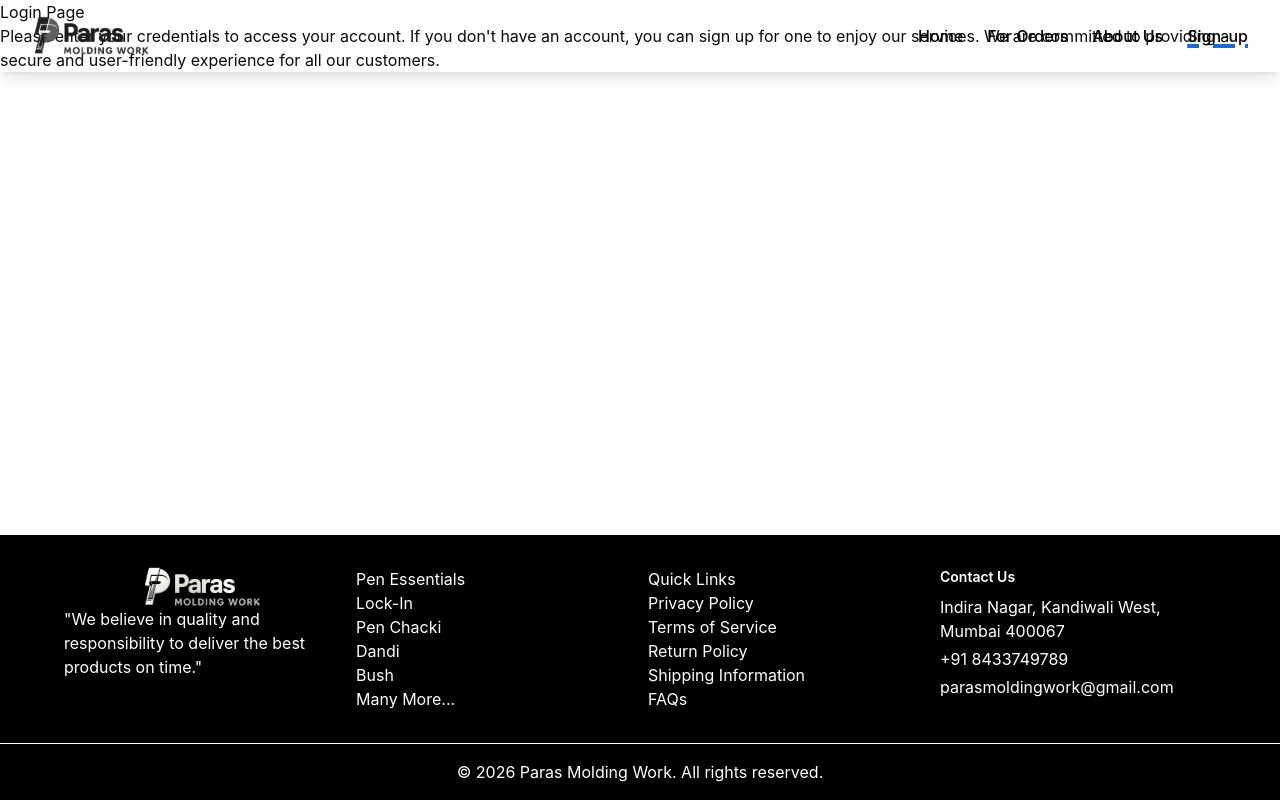
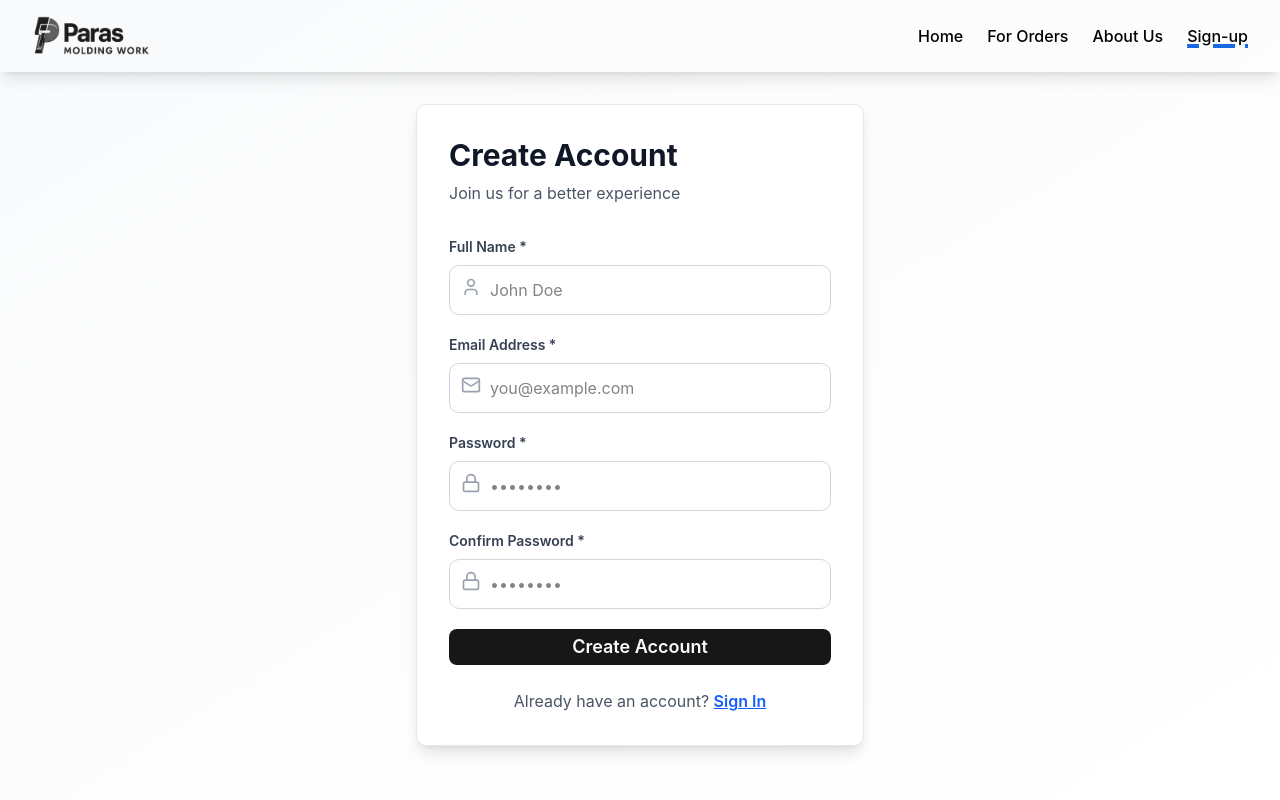
Before and after one commit to Vijay0908-lab/Molding-Web, a React (Vite) app in the folder Front-End/: page /sign-up in a window 1280 px wide. Shown: the top 800 px of the page. Built offline with nearby package versions, Linux system fonts and the light colour scheme.

Commit message:
Login page is done

```diff
--- a/Front-End/src/pages/Login.jsx
+++ b/Front-End/src/pages/Login.jsx
@@ -1,9 +1,279 @@
-function Login(){
+import { useState } from "react";
+import { Mail, Lock, User, ArrowLeft } from "lucide-react";
+import { Button } from "@/components/ui/button";
+import { useNavigate } from "react-router-dom";
+
+function Login() {
+  const navigate = useNavigate();
+  const [isLogin, setIsLogin] = useState(false);
+  const [formData, setFormData] = useState({
+    fullName: "",
+    email: "",
+    password: "",
+    confirmPassword: "",
+  });
+  const [errors, setErrors] = useState({});
+  const [isSubmitted, setIsSubmitted] = useState(false);
+
+  const handleInputChange = (e) => {
+    const { name, value } = e.target;
+    setFormData((prev) => ({
+      ...prev,
+      [name]: value,
+    }));
+    if (errors[name]) {
+      setErrors((prev) => ({
+        ...prev,
+        [name]: "",
+      }));
+    }
+  };
+
+  const validateSignup = () => {
+    const newErrors = {};
+    if (!formData.fullName.trim()) newErrors.fullName = "Full name is required";
+    if (!formData.email.trim()) {
+      newErrors.email = "Email is required";
+    } else if (!/^[^\s@]+@[^\s@]+\.[^\s@]+$/.test(formData.email)) {
+      newErrors.email = "Please enter a valid email";
+    }
+    if (!formData.password.trim()) {
+      newErrors.password = "Password is required";
+    } else if (formData.password.length < 6) {
+      newErrors.password = "Password must be at least 6 characters";
+    }
+    if (formData.confirmPassword !== formData.password) {
+      newErrors.confirmPassword = "Passwords do not match";
+    }
+    setErrors(newErrors);
+    return Object.keys(newErrors).length === 0;
+  };
+
+  const validateLogin = () => {
+    const newErrors = {};
+    if (!formData.email.trim()) {
+      newErrors.email = "Email is required";
+    } else if (!/^[^\s@]+@[^\s@]+\.[^\s@]+$/.test(formData.email)) {
+      newErrors.email = "Please enter a valid email";
+    }
+    if (!formData.password.trim()) {
+      newErrors.password = "Password is required";
+    }
+    setErrors(newErrors);
+    return Object.keys(newErrors).length === 0;
+  };
+
+  const handleSubmit = (e) => {
+    e.preventDefault();
+    if (isLogin ? validateLogin() : validateSignup()) {
+      setIsSubmitted(true);
+      setTimeout(() => {
+        navigate("/");
+        setIsSubmitted(false);
+      }, 2000);
+    }
+  };
+
+  if (isSubmitted) {
     return (
-        <div className="login-page">
-            <h1>Login Page</h1>
-            <p>Please enter your credentials to access your account. If you don't have an account, you can sign up for one to enjoy our services. We are committed to providing a secure and user-friendly experience for all our customers.</p>
+      <div className="min-h-screen bg-gradient-to-br from-blue-50 to-white flex items-center justify-center p-4 ">
+        <div className="bg-white rounded-lg shadow-2xl p-12 max-w-md w-full text-center">
+          <div className="mb-6">
+            <div className="w-16 h-16 mx-auto bg-green-100 rounded-full flex items-center justify-center">
+              <svg
+                className="w-8 h-8 text-green-600"
+                fill="none"
+                stroke="currentColor"
+                viewBox="0 0 24 24"
+              >
+                <path
+                  strokeLinecap="round"
+                  strokeLinejoin="round"
+                  strokeWidth={2}
+                  d="M5 13l4 4L19 7"
+                />
+              </svg>
+            </div>
+          </div>
+          <h2 className="text-3xl font-bold text-gray-900 mb-4">Success!</h2>
+          <p className="text-gray-600 mb-6">
+            {isLogin
+              ? "You have successfully logged in!"
+              : "Your account has been created successfully!"}
+          </p>
+          <p className="text-sm text-gray-500">
+            Redirecting you to home page...
+          </p>
         </div>
-    )
+      </div>
+    );
+  }
+
+  return (
+    <div className="min-h-screen bg-gradient-to-br from-gray-50 to-white pt-26 p-8">
+      <div className="max-w-md mx-auto">
+        <div className="bg-white rounded-lg shadow-lg p-8 border border-gray-200">
+          {/* Header */}
+          <div className="mb-8">
+            <h1 className="text-3xl font-bold text-gray-900 mb-2">
+              {isLogin ? "Welcome Back" : "Create Account"}
+            </h1>
+            <p className="text-gray-600">
+              {isLogin
+                ? "Sign in to your account"
+                : "Join us for a better experience"}
+            </p>
+          </div>
+
+          {/* Form */}
+          <form onSubmit={handleSubmit} className="space-y-5">
+            {/* Full Name - Only Show in Signup */}
+            {!isLogin && (
+              <div>
+                <label className="block text-sm font-semibold text-gray-700 mb-2">
+                  Full Name *
+                </label>
+                <div className="relative">
+                  <User
+                    className="absolute left-3 top-3 text-gray-400"
+                    size={20}
+                  />
+                  <input
+                    type="text"
+                    name="fullName"
+                    value={formData.fullName}
+                    onChange={handleInputChange}
+                    className={`w-full pl-10 pr-4 py-3 border rounded-lg focus:outline-none focus:ring-2 focus:ring-blue-600 transition ${
+                      errors.fullName ? "border-red-500" : "border-gray-300"
+                    }`}
+                    placeholder="John Doe"
+                  />
+                </div>
+                {errors.fullName && (
+                  <p className="text-red-500 text-sm mt-2">{errors.fullName}</p>
+                )}
+              </div>
+            )}
+
+            {/* Email */}
+            <div>
+              <label className="block text-sm font-semibold text-gray-700 mb-2">
+                Email Address *
+              </label>
+              <div className="relative">
+                <Mail
+                  className="absolute left-3 top-3 text-gray-400"
+                  size={20}
+                />
+                <input
+                  type="email"
+                  name="email"
+                  value={formData.email}
+                  onChange={handleInputChange}
+                  className={`w-full pl-10 pr-4 py-3 border rounded-lg focus:outline-none focus:ring-2 focus:ring-blue-600 transition ${
+                    errors.email ? "border-red-500" : "border-gray-300"
+                  }`}
+                  placeholder="you@example.com"
+                />
+              </div>
+              {errors.email && (
+                <p className="text-red-500 text-sm mt-2">{errors.email}</p>
+              )}
+            </div>
+
+            {/* Password */}
+            <div>
+              <label className="block text-sm font-semibold text-gray-700 mb-2">
+                Password *
+              </label>
+              <div className="relative">
+                <Lock
+                  className="absolute left-3 top-3 text-gray-400"
+                  size={20}
+                />
+                <input
+                  type="password"
+                  name="password"
+                  value={formData.password}
+                  onChange={handleInputChange}
+                  className={`w-full pl-10 pr-4 py-3 border rounded-lg focus:outline-none focus:ring-2 focus:ring-blue-600 transition ${
+                    errors.password ? "border-red-500" : "border-gray-300"
+                  }`}
+                  placeholder="••••••••"
+                />
+              </div>
+              {errors.password && (
+                <p className="text-red-500 text-sm mt-2">{errors.password}</p>
+              )}
+            </div>
+
+            {/* Confirm Password - Only Show in Signup */}
+            {!isLogin && (
+              <div>
+                <label className="block text-sm font-semibold text-gray-700 mb-2">
+                  Confirm Password *
+                </label>
+                <div className="relative">
+                  <Lock
+                    className="absolute left-3 top-3 text-gray-400"
+                    size={20}
+                  />
+                  <input
+                    type="password"
+                    name="confirmPassword"
+                    value={formData.confirmPassword}
+                    onChange={handleInputChange}
+                    className={`w-full pl-10 pr-4 py-3 border rounded-lg focus:outline-none focus:ring-2 focus:ring-blue-600 transition ${
+                      errors.confirmPassword
+                        ? "border-red-500"
+                        : "border-gray-300"
+                    }`}
+                    placeholder="••••••••"
+                  />
+                </div>
+                {errors.confirmPassword && (
+                  <p className="text-red-500 text-sm mt-2">
+                    {errors.confirmPassword}
+                  </p>
+                )}
+              </div>
+            )}
+
+            {/* Submit Button */}
+            <Button type="submit" className="w-full text-lg py-3 font-semibold">
+              {isLogin ? "Sign In" : "Create Account"}
+            </Button>
+          </form>
+
+          {/* Toggle Link */}
+          <div className="mt-6 text-center">
+            <p className="text-gray-600">
+              {isLogin
+                ? "Don't have an account? "
+                : "Already have an account? "}
+              <button
+                onClick={() => {
+                  setIsLogin(!isLogin);
+                  setFormData({
+                    fullName: "",
+                    email: "",
+                    password: "",
+                    confirmPassword: "",
+                  });
+                  setErrors({});
+                }}
+                className="text-blue-600 hover:text-blue-700 font-semibold underline"
+              >
+                {isLogin ? "Sign Up" : "Sign In"}
+              </button>
+            </p>
+          </div>
+        </div>
+
+        {/* Info Box */}
+      </div>
+    </div>
+  );
 }
+
 export default Login;
```
